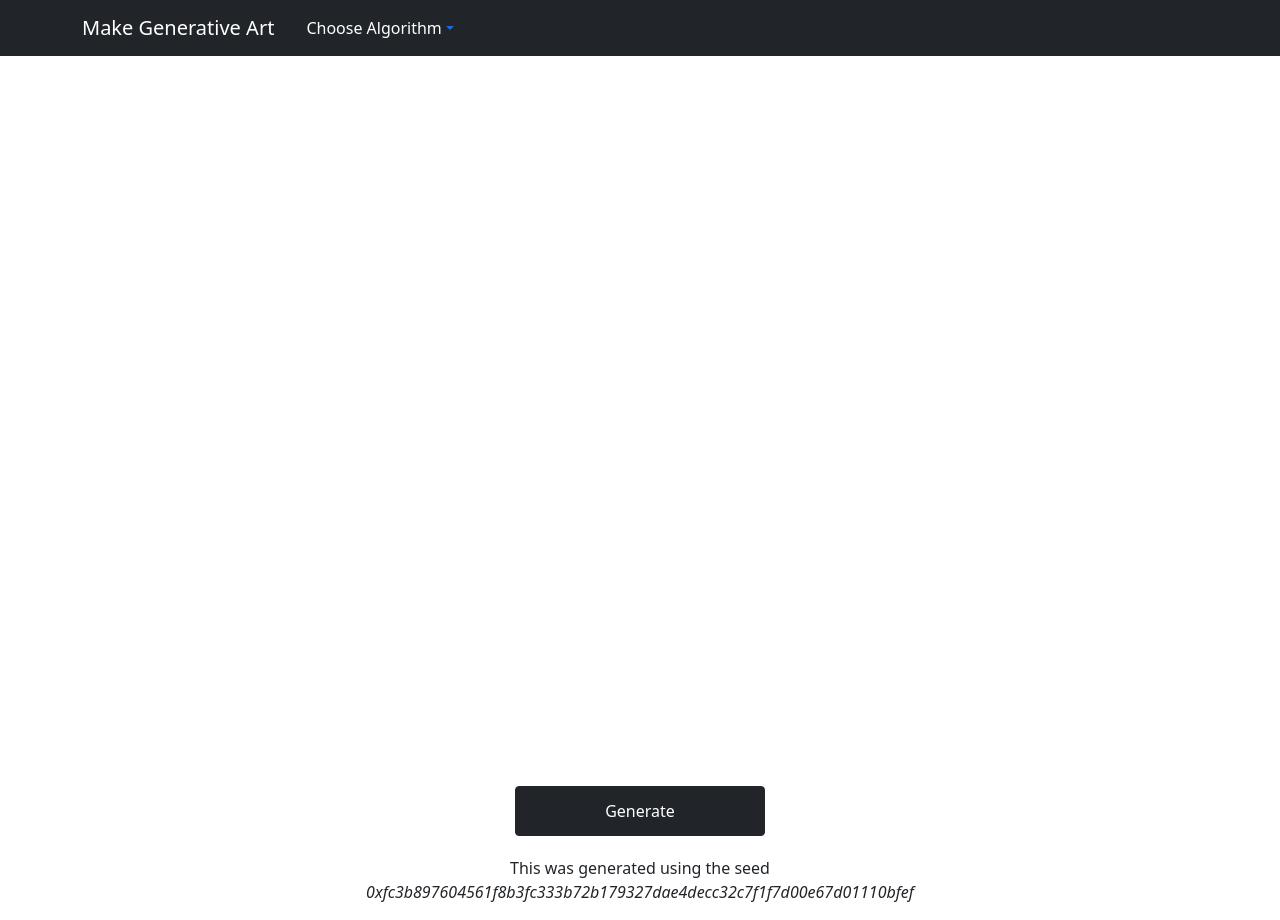
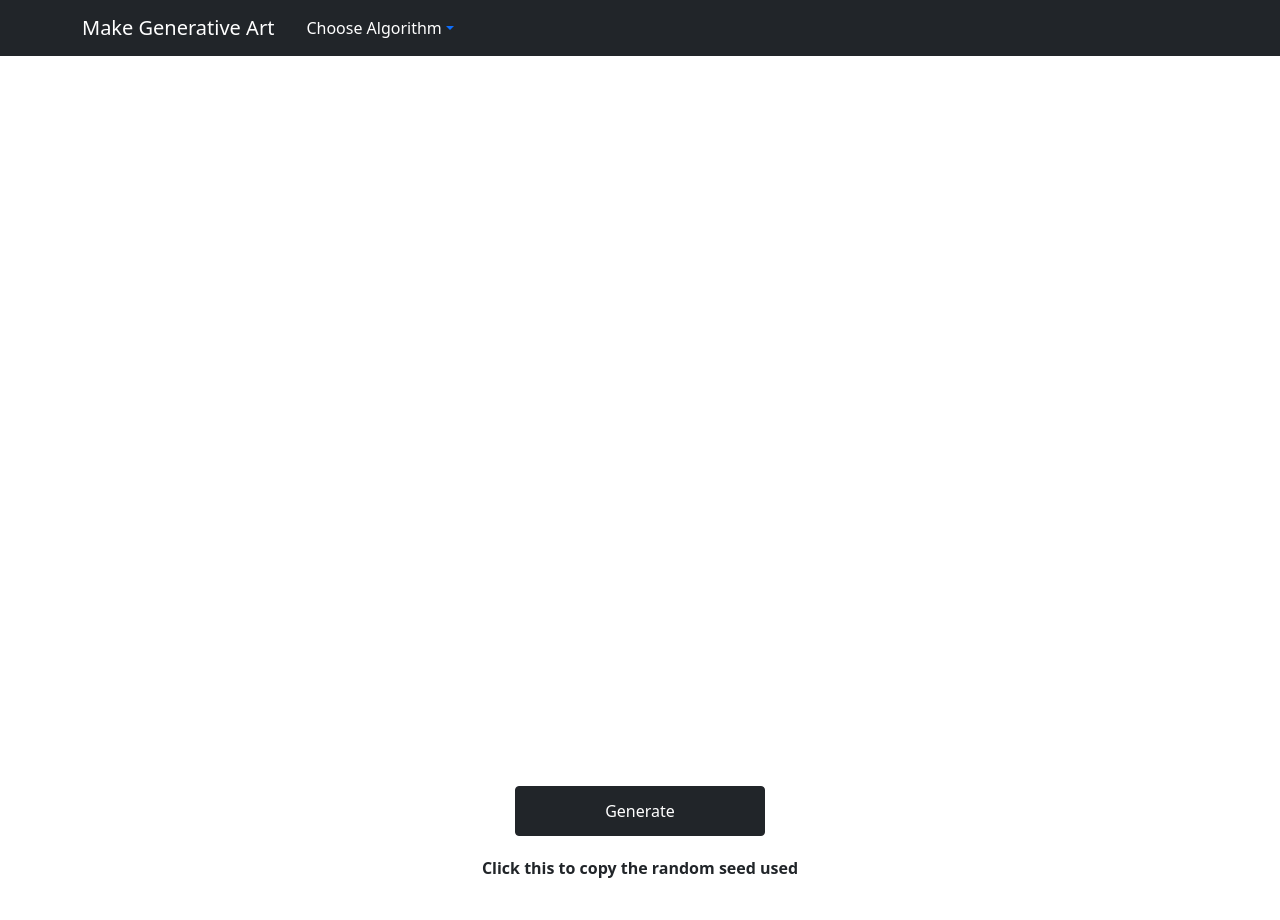
Before and after one commit to arag0re/make-generative-art, a React (Create React App) app: page / in a window 1280 px wide. Shown: the top 920 px of the page. Built offline with nearby package versions, Linux system fonts and the light colour scheme.

Commit message:
copy seed to clipboard

```diff
--- a/src/App.tsx
+++ b/src/App.tsx
@@ -23,6 +23,21 @@ const StyledButton = styled(Button)`
 
 const Description = styled.p`
   margin-top: 20px;
+`;
+
+const DescriptionCopy = styled.p`
+  margin-top: 20px;
+  font-weight: bold;
+`;
+
+const ButtonText = styled.button`
+  background: none;
+  color: inherit;
+  border: none;
+  padding: 0;
+  font: inherit;
+  cursor: pointer;
+  outline: inherit;
 `;
 
 function generateRandom() {
@@ -98,7 +113,7 @@ function App() {
       return (
         <iframe
           title="ArtBlocks"
-          height="400"
+          height="350"
           srcDoc={imageHTML}
           scrolling="no"
           frameBorder={0}
@@ -125,6 +140,12 @@ function App() {
     }
   }
 
+  function handleCopyText() {
+    const cb = navigator.clipboard;
+    let msg = "You copied the seed " + seed;
+    cb.writeText(seed).then(() => alert(msg));
+  }
+
   return (
     <>
       <Navigation handleSetAlgorithm={handleSetAlgorithm} />
@@ -135,15 +156,18 @@ function App() {
           <StyledButton variant="dark" onClick={() => handleGenerate()}>
             Generate
           </StyledButton>
-          <Description>
-            This was generated using the seed
-            <br />
-            <i>{seed}</i>
-          </Description>
+
+          <br />
+          <ButtonText onClick={() => handleCopyText()}>
+            <DescriptionCopy>
+              Click this to copy the random seed used
+            </DescriptionCopy>
+          </ButtonText>
 
           <Description>
-            Save this string if you like the art. <br />
-            It is the only way to re-generate the same piece.
+            The seed is how the art piece gets generated. <br />
+            Keep it close, or you will never be able to regenerate this exact
+            piece ever again.
           </Description>
         </ButtonDiv>
       </Container>
```
